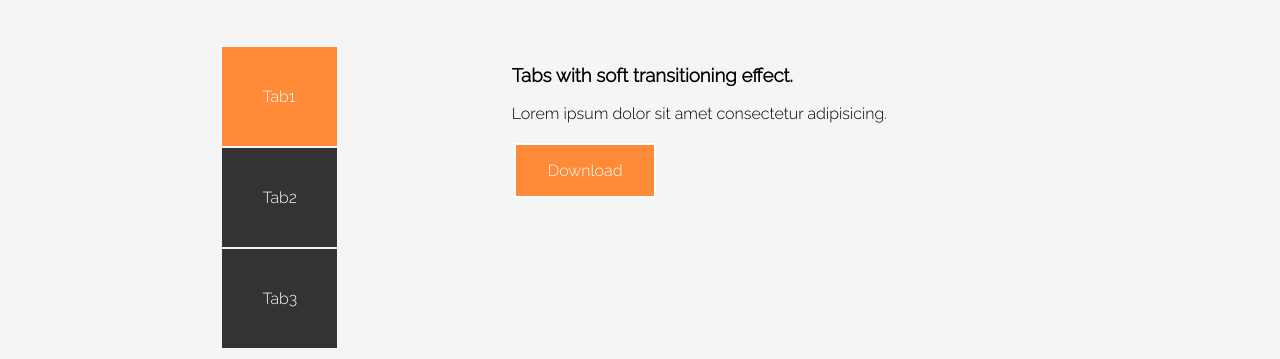
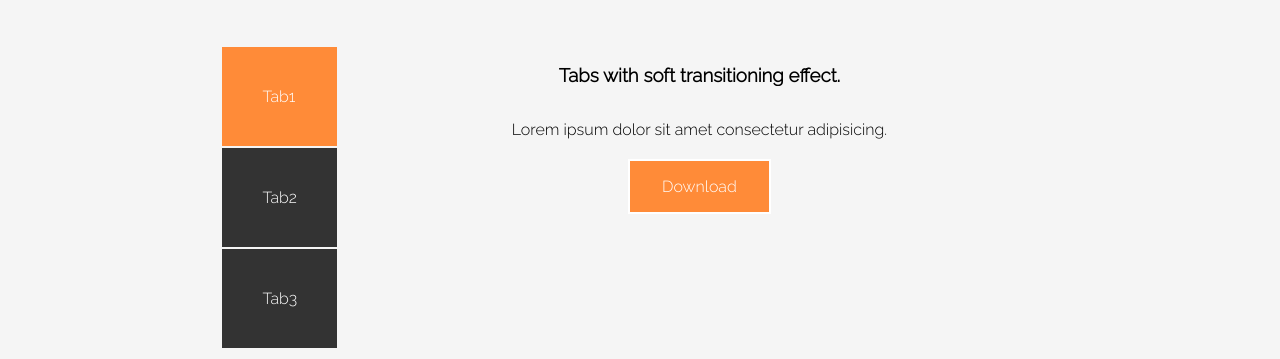
Before and after one commit to HMKL/landofweb, a plain HTML site: page index.html in a window 1280 px wide. Shown: the part 593-952 px from the top of the page. Drawn offline with Linux system fonts and the light colour scheme.

Commit message:
Update style.css

```diff
--- a/style.css
+++ b/style.css
@@ -174,6 +174,12 @@ textarea:focus-visible {
   box-shadow: 0px -1px 0px rgba(50, 50, 50, 0.75);
   padding: 3rem;
   background-color: #f5f5f5;
+}
+.section.two > div > div:nth-child(2) {
+  display: flex;
+  align-items: center;
+  flex-direction: column;
+  text-align: center;
 }
 .section.three > div > div:nth-child(2) > ul {
   display: flex;
```
